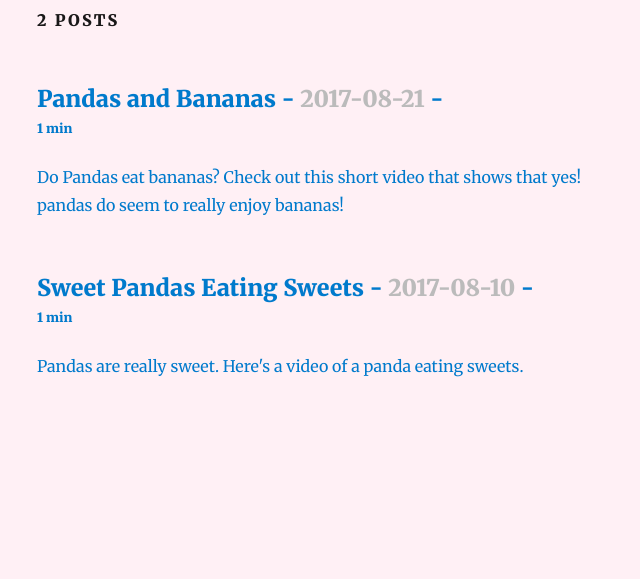
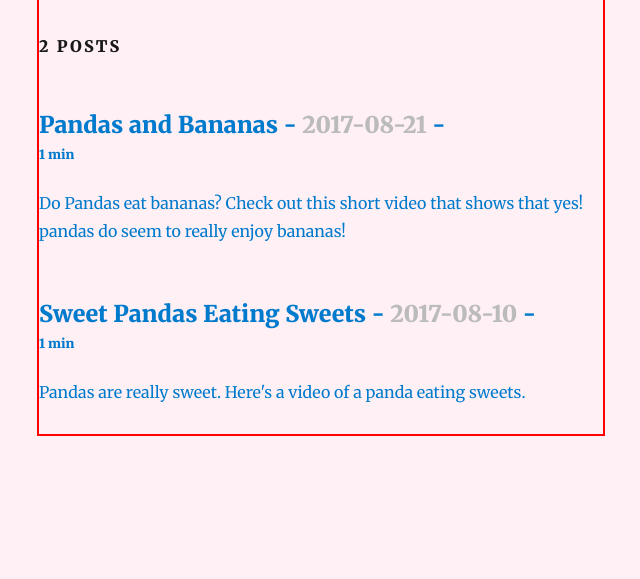
Before and after one commit to amaltapalov/gatsby-tut, a Gatsby site: page / in a window 1280 px wide. Shown: the part 221-800 px from the top of the page, without its empty margins (319-959 px from the left). Built offline with nearby package versions, Linux system fonts and the light colour scheme; Gatsby itself is replaced by a stand-in of ours; some packages are replaced by stand-ins of ours.

Commit message:
Added styled-components

```diff
--- a/gatsby-config.js
+++ b/gatsby-config.js
@@ -41,5 +41,6 @@ module.exports = {
     },
     `gatsby-plugin-offline`,
     `gatsby-plugin-react-helmet`,
+    `gatsby-plugin-styled-components`,
   ],
 }
--- a/package.json
+++ b/package.json
@@ -13,11 +13,13 @@
     "test": "echo \"Write tests! -> https://gatsby.dev/unit-testing \""
   },
   "dependencies": {
+    "babel-plugin-styled-components": "^1.10.6",
     "gatsby": "^2.15.29",
     "gatsby-plugin-manifest": "^2.2.20",
     "gatsby-plugin-offline": "^3.0.11",
     "gatsby-plugin-react-helmet": "^3.1.10",
     "gatsby-plugin-sass": "^2.1.17",
+    "gatsby-plugin-styled-components": "^3.1.8",
     "gatsby-plugin-typography": "^2.3.11",
     "gatsby-source-filesystem": "^2.1.29",
     "gatsby-transformer-remark": "^2.6.27",
@@ -26,6 +28,7 @@
     "react-dom": "^16.10.2",
     "react-helmet": "^5.2.1",
     "react-typography": "^0.16.19",
+    "styled-components": "^4.4.0",
     "typography": "^0.16.19",
     "typography-theme-fairy-gates": "^0.16.19",
     "typography-theme-wordpress-2016": "^0.16.19"
--- a/src/pages/index.js
+++ b/src/pages/index.js
@@ -1,12 +1,17 @@
 import React from "react"
 import { Link, graphql } from "gatsby"
+import styled from "styled-components"
 import Layout from "../components/layout"
+
+const Container = styled.div`
+  border: 2px solid red;
+`
 
 export default ({ data }) => {
   console.log(data)
   return (
     <Layout>
-      <div>
+      <Container>
         <h1>Amazing pandas</h1>
         <h4>{data.allMarkdownRemark.totalCount} Posts</h4>
         {data.allMarkdownRemark.edges.map(({ node }) => (
@@ -23,7 +28,7 @@ export default ({ data }) => {
             </Link>
           </div>
         ))}
-      </div>
+      </Container>
     </Layout>
   )
 }
```
Also changed, not shown: 1 other file.
